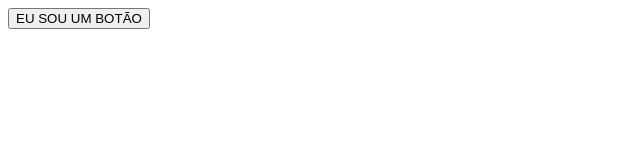
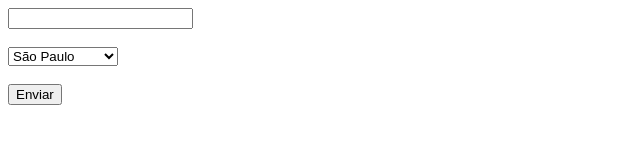
Before and after one commit to DenisCastro/cursoJS_B7, a plain HTML site: page jsIntermediario/index.html in a window 1280 px wide. Shown: the whole page, without its empty margins (0-640 px from the left). Drawn offline with Linux system fonts and the light colour scheme.

Commit message:
Aula Eventos de Formulários

```diff
--- a/jsIntermediario/index.html
+++ b/jsIntermediario/index.html
@@ -4,7 +4,7 @@
         <meta charset="utf-8">
         <script type="text/javascript" src="script.js"></script>
     </head>
-    <body>
+    <body onload="carregou()">
 
         <!--
             <button onmousedown="apertouMouse()", onmouseup="soltouMouse()" onmouseover="mouseEmCima()"
@@ -12,9 +12,32 @@
                 EU SOU UM BOTÃO
             </button>
         -->
-    <!--<button onclick="clicou()">EU SOU UM BOTÃO</button> -->
+        <!--<button onclick="clicou()">EU SOU UM BOTÃO</button>                     -->
 
-        <button oncontextmenu="botaoDireito()">EU SOU UM BOTÃO</button>
+        <!--<button oncontextmenu="return botaoDireito()">EU SOU UM BOTÃO</button>  -->
+
+        <!--<button ondblclick="clickDuplo()">EU SOU UM BOTÃO</button>              -->
+
+        <!--<input type="text" onkeydown="apertouTecla(event)" />                   -->
+
+        <!--<input type="text" onkeyup="apertouTecla(event)" />                     -->
+
+        <!--<input type="text" onkeypress="apertouTecla(event)" />                  -->
+
+        <!--<input type="text" onkeyup="apertouTecla(event)" />                     -->
+
+        <form method="POST">
+            <input type="text" name="nome" /><br><br>
+
+            <select name="cidade" onchange="mudouOpcao(this)">
+                <option>São Paulo</option>
+                <option>Rio de Janeiro</option>
+                <option>Belo Horizonte</option>
+                <option>Recife</option>
+            </select><br><br>
+
+            <input type="submit" value="Enviar" />
+        </form>
 
     </body>
 </html>
--- a/jsIntermediario/script.js
+++ b/jsIntermediario/script.js
@@ -1,4 +1,7 @@
 /*
+        ---------------------
+        --FUNCTION DE MOUSE--
+        ---------------------
 function apertouMouse() {
     console.log("APERTOU O MOUSE");
 }
@@ -16,10 +19,52 @@ function moveuMouse() {
 }
 */
 
+/*
+        ------------------------------
+        --FUNCTION DE CLICK DO MOUSE--
+        ------------------------------
 function clicou() {
 	console.log("CLICOU");
 }
+*/
 
+/*
 function botaoDireito() {
-	console.log("BOTAO DIREITO");
+    console.log("BOTAO DIREITO");
+
+    return false;
 }
+*/
+
+/*
+function clickDuplo() {
+    console.log("CLICOU DUAS VEZES");
+}
+*/
+
+/*
+        -----------------------
+        --FUNCTION DE TECLADO--
+        -----------------------
+function apertouTecla(event) {
+    console.log("APERTOU ALGUMA TECLA: "+event.keycode);
+}
+*/
+
+/*
+function apertouTecla(event) {
+    if(event.shiftKey == true && event.keyCode == 69) {
+        console.log("Apertou Shift + E");
+    }
+}
+*/
+
+/*
+function carregou() {
+    alert("Página carregada");
+}
+*/
+
+function mudouOpcao(objeto) {
+    console.log("Selecionou: "+objeto.value);
+}
```
Lines whose indentation alone changed are shown as unchanged.
